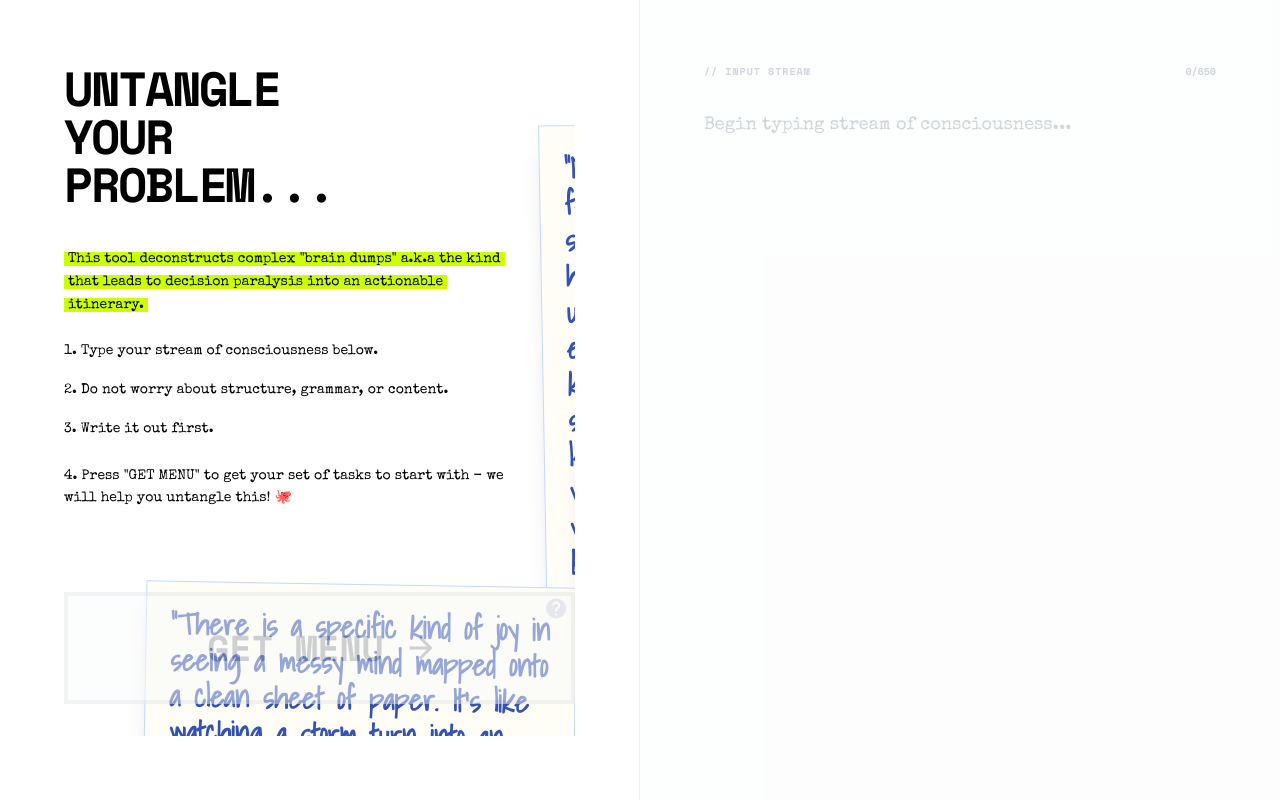
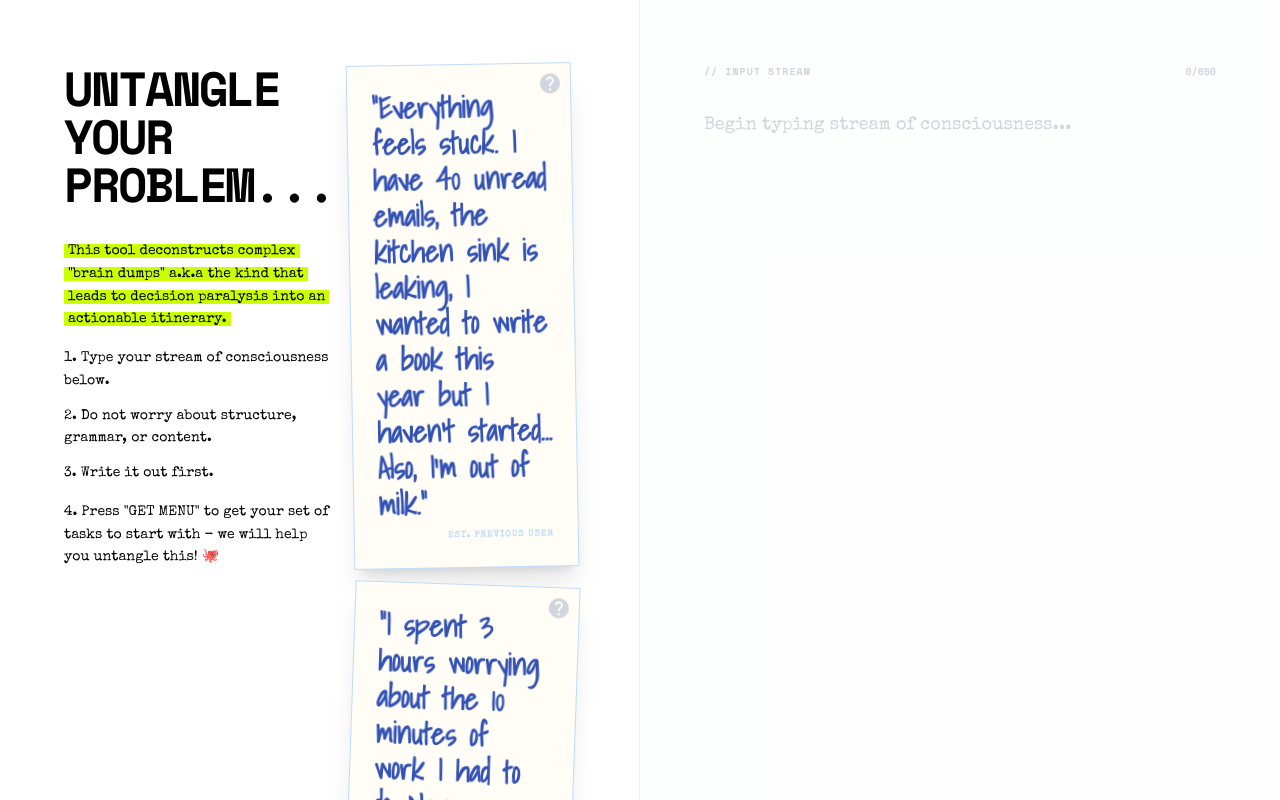
Before and after one commit to stussysenik/untangle-your-problem, a React (Vite) app: page / in a window 1280 px wide. Built offline with nearby package versions, Linux system fonts and the light colour scheme; a web font is replaced by a local one.

Commit message:
Changed CSS Grid size of the hero

```diff
--- a/App.tsx
+++ b/App.tsx
@@ -38,10 +38,11 @@ type TextChunk = {
 type Note = {
   id: string;
   text: string;
-  x: number;
-  y: number;
+  dx: number; // Transform translate X (from grid position)
+  dy: number; // Transform translate Y (from grid position)
   rotation: number;
   type: 'quote' | 'minimal' | 'scribble';
+  gridArea: string; // CSS grid-area value
 };
 
 // --- Helpers ---
@@ -67,43 +68,38 @@ export default function App() {
   // Navigation State
   const [viewMode, setViewMode] = useState<'FORM' | 'RESULT'>('FORM');
 
-  // --- Sticky Notes State ---
+  // --- Sticky Notes State (Grid-Based) ---
+  // Notes are now positioned via CSS Grid cells and dragged via transform.
+  // Simplified: Only 2 notes for cleaner layout
   const [notes, setNotes] = useState<Note[]>([
     {
       id: 'quote-1',
       text: `"Everything feels stuck. I have 40 unread emails, the kitchen sink is leaking, I wanted to write a book this year but I haven't started... Also, I'm out of milk."`,
-      x: 480, // Top Right area
-      y: 60,
+      dx: 0,
+      dy: 0,
       rotation: -1,
-      type: 'quote'
+      type: 'quote',
+      gridArea: 'note1' // Right side
     },
     {
       id: 'quote-2',
-      text: `"There is a specific kind of joy in seeing a messy mind mapped onto a clean sheet of paper. It’s like watching a storm turn into an irrigation system. Suddenly, the flood is useful."`,
-      x: 80, // Bottom Left area
-      y: 520,
-      rotation: 1,
-      type: 'quote'
-    },
-    {
-      id: 'quote-3',
       text: `"I spent 3 hours worrying about the 10 minutes of work I had to do. Never again."`,
-      x: 520, // Middle Right area
-      y: 380,
-      rotation: -2,
-      type: 'quote'
-    },
-    {
-      id: 'stamp-1',
-      text: "UNTANGLED",
-      x: 650,
-      y: 580,
-      rotation: -8,
-      type: 'minimal' // Keeping one small distinct stamp as a signature
+      dx: 0,
+      dy: 0,
+      rotation: 2,
+      type: 'quote',
+      gridArea: 'note2' // Right side, below note1
     }
   ]);
-  const [draggedNoteId, setDraggedNoteId] = useState<string | null>(null);
-  const [dragOffset, setDragOffset] = useState({ x: 0, y: 0 });
+
+  // Drag state: tracks active drag operation
+  const [dragState, setDragState] = useState<{
+    noteId: string;
+    startX: number;
+    startY: number;
+    originalDx: number;
+    originalDy: number;
+  } | null>(null);
 
   // Focus management
   const textareaRef = useRef<HTMLTextAreaElement>(null);
@@ -116,29 +112,31 @@ export default function App() {
     }
   }, [viewMode, appState]);
 
-  // --- Drag Logic ---
-  const handleNoteMouseDown = (e: React.MouseEvent, noteId: string, noteX: number, noteY: number) => {
+  // --- Drag Logic (Transform-based) ---
+  const handleNoteMouseDown = (e: React.MouseEvent, noteId: string, currentDx: number, currentDy: number) => {
     e.preventDefault();
-    e.stopPropagation(); // Prevent text selection
-    setDraggedNoteId(noteId);
-
-    // Calculate offset relative to the note's current position
-    // We want to know where within the note the user clicked
-    setDragOffset({
-      x: e.clientX - noteX,
-      y: e.clientY - noteY
+    e.stopPropagation();
+    setDragState({
+      noteId,
+      startX: e.clientX,
+      startY: e.clientY,
+      originalDx: currentDx,
+      originalDy: currentDy
     });
   };
 
   useEffect(() => {
     const handleMouseMove = (e: MouseEvent) => {
-      if (draggedNoteId) {
+      if (dragState) {
+        const deltaX = e.clientX - dragState.startX;
+        const deltaY = e.clientY - dragState.startY;
+
         setNotes(prev => prev.map(n => {
-          if (n.id === draggedNoteId) {
+          if (n.id === dragState.noteId) {
             return {
               ...n,
-              x: e.clientX - dragOffset.x,
-              y: e.clientY - dragOffset.y
+              dx: dragState.originalDx + deltaX,
+              dy: dragState.originalDy + deltaY
             };
           }
           return n;
@@ -147,10 +145,10 @@ export default function App() {
     };
 
     const handleMouseUp = () => {
-      setDraggedNoteId(null);
+      setDragState(null);
     };
 
-    if (draggedNoteId) {
+    if (dragState) {
       window.addEventListener('mousemove', handleMouseMove);
       window.addEventListener('mouseup', handleMouseUp);
     }
@@ -158,7 +156,7 @@ export default function App() {
       window.removeEventListener('mousemove', handleMouseMove);
       window.removeEventListener('mouseup', handleMouseUp);
     };
-  }, [draggedNoteId, dragOffset]);
+  }, [dragState]);
 
 
   // Loading Animation
@@ -404,22 +402,20 @@ export default function App() {
 
   // --- Render Helpers ---
 
-  const renderDraggableNotes = () => {
-    return notes.map(note => (
+  // Render a single note (used within the grid)
+  const renderNote = (note: Note) => (
     <div
       key={note.id}
-        onMouseDown={(e) => handleNoteMouseDown(e, note.id, note.x, note.y)}
+      onMouseDown={(e) => handleNoteMouseDown(e, note.id, note.dx, note.dy)}
       style={{
-          top: note.y,
-          left: note.x,
-          transform: `rotate(${note.rotation}deg)`,
-          cursor: draggedNoteId === note.id ? 'grabbing' : 'grab',
-          zIndex: draggedNoteId === note.id ? 50 : 10,
-          position: 'absolute', // Ensure absolute
+        gridArea: note.gridArea,
+        transform: `translate3d(${note.dx}px, ${note.dy}px, 0) rotate(${note.rotation}deg)`,
+        cursor: dragState?.noteId === note.id ? 'grabbing' : 'grab',
+        zIndex: dragState?.noteId === note.id ? 50 : 10,
       }}
-        className={`select-none transition-shadow duration-200 origin-center ${note.type === 'quote'
-          ? 'max-w-md p-6 bg-[#fffdf5] border border-blue-200 shadow-xl text-blue-800' // Sticky Note / Stamp feel
-          : 'p-2 border-2 border-blue-700 text-blue-700 font-bold uppercase tracking-widest text-xs mix-blend-multiply opacity-80 rounded-sm' // Minimal Stamp
+      className={`select-none transition-shadow duration-200 origin-center self-start justify-self-start ${note.type === 'quote'
+        ? 'max-w-sm lg:max-w-md p-4 lg:p-6 bg-[#fffdf5] border border-blue-200 shadow-xl text-blue-800'
+        : 'p-2 border-2 border-blue-700 text-blue-700 font-bold uppercase tracking-widest text-xs mix-blend-multiply opacity-80 rounded-sm'
         } hover:shadow-2xl hover:scale-[1.01] active:scale-[1.02]`}
     >
       {note.type === 'quote' ? (
@@ -427,7 +423,7 @@ export default function App() {
           <div className="absolute top-0 right-0 p-2 opacity-20 pointer-events-none text-blue-900">
             <svg width="24" height="24" viewBox="0 0 24 24" fill="currentColor"><path d="M12 2C6.48 2 2 6.48 2 12s4.48 10 10 10 10-4.48 10-10S17.52 2 12 2zm1 17h-2v-2h2v2zm2.07-7.75l-.9.92C13.45 12.9 13 13.5 13 15h-2v-.5c0-1.1.45-2.1 1.17-2.83l1.24-1.26c.37-.36.59-.86.59-1.41 0-1.1-.9-2-2-2s-2 .9-2 2H8c0-2.21 1.79-4 4-4s4 1.79 4 4c0 .88-.36 1.68-.93 2.25z" /></svg>
           </div>
-            <p className="font-hand text-xl lg:text-3xl leading-relaxed font-bold opacity-90 pointer-events-none">
+          <p className="font-hand text-lg lg:text-2xl xl:text-3xl leading-relaxed font-bold opacity-90 pointer-events-none">
             {note.text}
           </p>
           <div className="mt-2 flex justify-end pointer-events-none">
@@ -438,8 +434,7 @@ export default function App() {
         <span className="font-typewriter pointer-events-none">{note.text}</span>
       )}
     </div>
-    ));
-  };
+  );
 
 
   const renderTransparencyReport = () => {
@@ -485,41 +480,60 @@ export default function App() {
       )
     }
 
-    // FORM
+    // FORM - CSS Grid Layout (Simplified: 2 notes only)
+    // Grid Template Areas:
+    // "header  note1"
+    // "header  note2"
+    // "action  action"
     if (viewMode === 'FORM') {
       return (
-        <div className="flex flex-col h-full relative overflow-hidden" ref={leftPanelRef}>
-          {renderDraggableNotes()}
-
-          <header className="mb-8 lg:mb-12 relative z-0 pointer-events-none">
-            <h1 className="text-3xl md:text-4xl lg:text-5xl font-mono font-bold tracking-tighter uppercase leading-[0.9] mb-8 lg:mb-10 pointer-events-auto">
+        <div
+          ref={leftPanelRef}
+          className="h-full w-full max-w-5xl mx-auto relative"
+          style={{
+            display: 'grid',
+            gridTemplateColumns: '1fr minmax(200px, 280px)',
+            gridTemplateRows: 'auto auto auto',
+            gridTemplateAreas: `
+              "header note1"
+              "header note2"
+              "action action"
+            `,
+            gap: '1rem',
+            alignContent: 'start',
+          }}
+        >
+          {/* Header & Instructions - Overlaps with notes visually */}
+          <header style={{ gridArea: 'header' }} className="z-0 self-start">
+            <h1 className="text-3xl md:text-4xl lg:text-5xl font-mono font-bold tracking-tighter uppercase leading-[0.9] mb-6 lg:mb-8">
               Untangle<br />Your<br />Problem...
             </h1>
-            <div className="font-typewriter text-sm text-black space-y-6 max-w-md leading-relaxed pointer-events-auto">
+            <div className="font-typewriter text-sm text-black space-y-4 max-w-md leading-relaxed">
               <p>
                 <span className="bg-insight box-decoration-clone px-1 text-black">
                   This tool deconstructs complex "brain dumps" a.k.a the kind that leads to decision paralysis into an actionable itinerary.
                 </span>
               </p>
-
-              {/* Spacer removed for tighter layout */}
-
-              <ol className="list-decimal list-inside space-y-4 text-black">
+              <ol className="list-decimal list-inside space-y-3 text-black">
                 <li><span>Type your stream of consciousness below.</span></li>
                 <li>Do not worry about structure, grammar, or content.</li>
                 <li>Write it out first.</li>
-                <li className="pt-2">
+                <li className="pt-1">
                   Press "GET MENU" to get your set of tasks to start with - we will help you untangle this! 🐙
                 </li>
               </ol>
             </div>
           </header>
 
-          <div className="mt-auto mb-8 relative z-20">
+          {/* Render Notes in their grid areas */}
+          {notes.map(note => renderNote(note))}
+
+          {/* Action Button - Full width, brought up */}
+          <div style={{ gridArea: 'action' }} className="z-20 pt-8">
             {menuItems.length > 0 && (
               <button
                 onClick={handleNavToResult}
-                className="mb-6 text-xs font-mono underline hover:text-gray-500 transition-colors block"
+                className="mb-4 text-xs font-mono underline hover:text-gray-500 transition-colors block"
               >
                 View Previous Menu &rarr;
               </button>
@@ -529,22 +543,22 @@ export default function App() {
               onClick={handleDeconstruct}
               disabled={!isInputValid}
               className={`
-                            w-full py-8 border-4 border-black transition-all duration-75 ease-out font-mono font-bold text-4xl uppercase group relative overflow-hidden active:scale-[0.99] flex items-center justify-center gap-6
+                w-full py-6 lg:py-8 border-4 border-black transition-all duration-75 ease-out font-mono font-bold text-2xl lg:text-4xl uppercase group relative overflow-hidden active:scale-[0.99] flex items-center justify-center gap-4 lg:gap-6
                 ${isInputValid ? 'bg-white text-black hover:bg-black hover:text-white hover:border-black' : 'opacity-50 cursor-not-allowed bg-gray-50 text-gray-400 border-gray-200'}
               `}
             >
               <span>Get Menu</span>
-              <span className={`transition-transform duration-300 transform scale-150 ${isInputValid ? 'group-hover:translate-x-4' : ''}`}>
+              <span className={`transition-transform duration-300 transform scale-125 lg:scale-150 ${isInputValid ? 'group-hover:translate-x-4' : ''}`}>
                 <ArrowRightIcon />
               </span>
             </button>
 
             {error && (
-              <div className="mt-6 pt-4 border-t border-red-100 w-full animate-in fade-in slide-in-from-bottom-2">
-                <div className="text-red-600 font-mono text-[10px] flex items-center gap-2 font-bold uppercase mb-3">
+              <div className="mt-4 pt-3 border-t border-red-100 w-full animate-in fade-in slide-in-from-bottom-2">
+                <div className="text-red-600 font-mono text-[10px] flex items-center gap-2 font-bold uppercase mb-2">
                   <InfoIcon /> Processing Halted: {error}
                 </div>
-                <div className="font-mono text-[9px] text-gray-500 space-y-1 max-h-40 overflow-y-auto custom-scrollbar bg-gray-50 p-3 rounded border border-gray-100 shadow-inner">
+                <div className="font-mono text-[9px] text-gray-500 space-y-1 max-h-32 overflow-y-auto custom-scrollbar bg-gray-50 p-2 rounded border border-gray-100 shadow-inner">
                   {loadingLogs.map((log, i) => (
                     <div key={i} className="break-words border-b border-gray-100 pb-1 mb-1 last:border-0">{log}</div>
                   ))}
--- a/index.html
+++ b/index.html
@@ -4,7 +4,7 @@
 <head>
   <meta charset="UTF-8" />
   <meta name="viewport" content="width=device-width, initial-scale=1.0" />
-  <title>Describe your problem 🍝</title>
+  <title>Untangle your problem 🍝</title>
   <link
     href="https://fonts.googleapis.com/css2?family=Open+Sans:ital,wght@0,300..800;1,300..800&family=Shadows+Into+Light&family=Space+Mono:ital,wght@0,400;0,700;1,400;1,700&family=Special+Elite&family=Rubik+Spray+Paint&display=swap"
     rel="stylesheet">
```
Also changed, not shown: 1 other file (tests, documents, lock files or other folders). Lines whose indentation alone changed are shown as unchanged.
